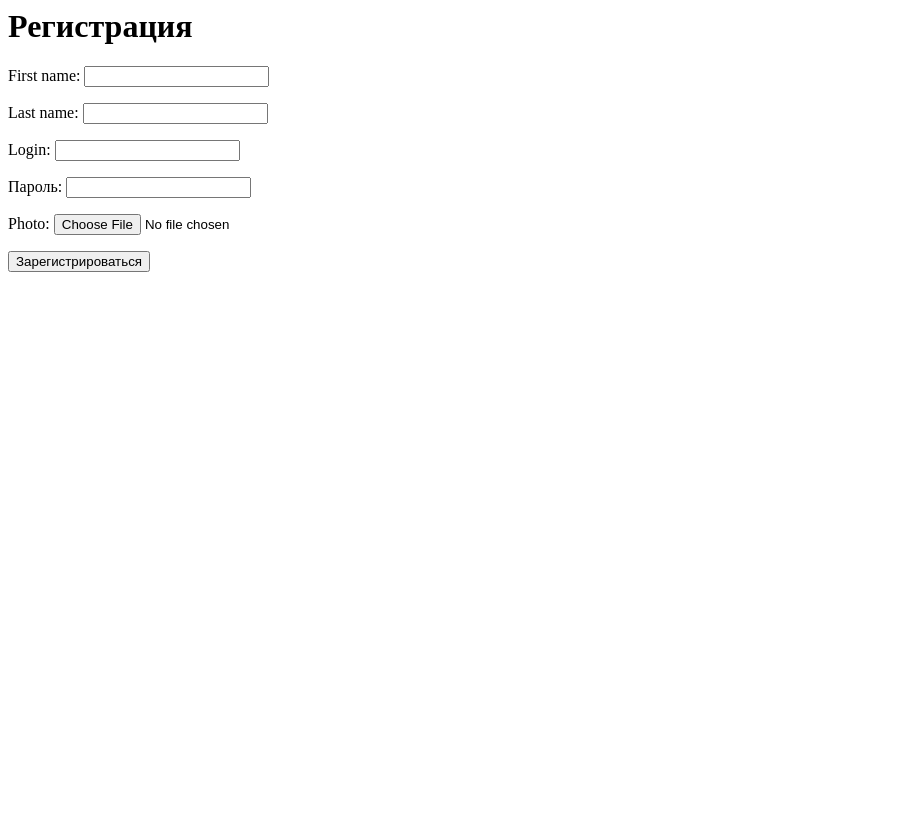
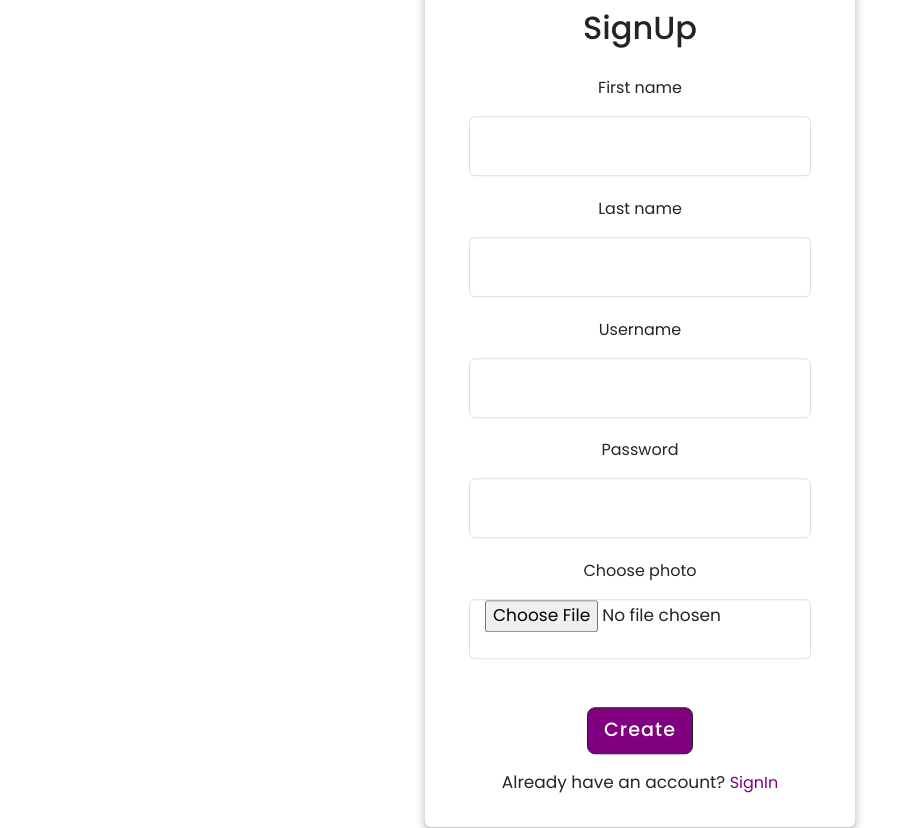
Before and after one commit to V1P7/TeamPlannerDjango, a Django app: page /account/signup/ in a window 1280 px wide. Shown: the whole page, without its empty margins (0-914 px from the left). Before the commit the page ends 272 px from the top, so only its background shows below. Run offline with Django 4.2, Linux system fonts and the light colour scheme.

Commit message:
Add login page and fix register form

```diff
--- a/accounts/admin.py
+++ b/accounts/admin.py
@@ -1,4 +1,5 @@
 from django.contrib import admin
 from .models import User
 
+
 admin.site.register(User)
--- a/accounts/forms.py
+++ b/accounts/forms.py
@@ -3,6 +3,15 @@ from .models import User
 
 
 class SignUpForm(forms.ModelForm):
+    password = forms.CharField(widget = forms.PasswordInput)
+
     class Meta:
         model = User
-        fields = ['first_name', 'last_name', 'login', 'password', 'photo']
+        fields = ['first_name', 'last_name', 'username', 'password', 'photo']
+
+    photo = forms.ImageField(required=False, widget=forms.FileInput)
+
+
+class SignInForm(forms.Form):
+    username = forms.CharField()
+    password = forms.CharField(widget=forms.PasswordInput)
--- a/accounts/models.py
+++ b/accounts/models.py
@@ -6,7 +6,6 @@ from datetime import date
 class User(AbstractUser):
 	first_name = models.CharField(max_length = 100)
 	last_name = models.CharField(max_length = 100)
-	login = models.CharField(max_length = 100)
 	age = models.PositiveIntegerField(null = True, blank = True)
 	birthday = models.DateField(null = True, blank = True)
 	position = models.CharField(max_length = 20)
@@ -16,4 +15,4 @@ class User(AbstractUser):
 	vacations_days = models.PositiveIntegerField(default = 0)
 
 	def __str__(self):
-		return self.login
+		return self.username
--- a/accounts/urls.py
+++ b/accounts/urls.py
@@ -3,6 +3,6 @@ from . import views
 
 urlpatterns = [
 	path('signup/', views.signup, name = 'signup'),
-	# path('signin/', views.signin, name = 'signin'),
+	path('signin/', views.signin, name = 'signin'),
 	# path('logout', views.index, name='logout'),
 ]
--- a/accounts/views.py
+++ b/accounts/views.py
@@ -1,18 +1,37 @@
-
+from django.contrib.auth import authenticate, login
 from django.shortcuts import redirect, render
-
-from .forms import SignUpForm
+from .forms import SignUpForm, SignInForm
 
 
 def signup(request):
-	form = SignUpForm()
 	if request.method == 'POST':
-		form = SignUpForm(request.POST)
+		form = SignUpForm(request.POST, request.FILES)
 		if form.is_valid():
 			user = form.save()
-			# процедура сохранения пароля
-			return redirect('index')
+			return redirect('signin')
 	else:
 		form = SignUpForm()
 
 	return render(request, 'accounts/signup.html', {'form': form})
+
+
+def signin(request):
+	if request.method == 'POST':
+
+		form = SignInForm(request.POST)
+
+		if form.is_valid():
+
+			username = form.cleaned_data['username']
+			password = form.cleaned_data['password']
+
+			user = authenticate(request, username = username, password = password)
+
+			if user is not None:
+				login(request, user)
+				return redirect('team_panel')
+
+	else:
+		form = SignInForm()
+
+	return render(request, 'accounts/signin.html', {'form': form})
--- a/main_dev/urls.py
+++ b/main_dev/urls.py
@@ -2,5 +2,5 @@ from django.urls import path
 from . import views
 
 urlpatterns = [
-    path('team_panel/', views.index, name='index'),
+    path('team_panel/', views.index, name='team_panel'),
 ]
--- /dev/null
+++ b/templates/accounts/base.html
@@ -0,0 +1,111 @@
+{% load static %}
+<!DOCTYPE html>
+<!---Coding By CoderGirl | www.codinglabweb.com--->
+<html lang="ru">
+<head>
+  <meta charset="UTF-8">
+  <meta name="viewport" content="width=device-width, initial-scale=1.0">
+  <meta http-equiv="X-UA-Compatible" content="ie=edge">
+  <title>Registration Form</title>
+  <!---Custom CSS File--->
+  <link href="https://cdn.jsdelivr.net/npm/bootstrap@5.3.0/dist/css/bootstrap.min.css" rel="stylesheet" integrity="sha384-9ndCyUaIbzAi2FUVXJi0CjmCapSmO7SnpJef0486qhLnuZ2cdeRhO02iuK6FUUVM" crossorigin="anonymous">
+  <style>
+/* Import Google font - Poppins */
+@import url('https://fonts.googleapis.com/css2?family=Poppins:wght@200;300;400;500;600;700&display=swap');
+*{
+  margin: 0;
+  padding: 0;
+  box-sizing: border-box;
+  font-family: 'Poppins', sans-serif;
+}
+body{
+  min-height: 100vh;
+  width: 100%;
+  background: white;
+}
+.container{
+  position: absolute;
+  top: 50%;
+  left: 50%;
+  transform: translate(-50%,-50%);
+  max-width: 430px;
+  width: 100%;
+  background: #fff;
+  border-radius: 7px;
+  box-shadow: 0 5px 10px rgba(0,0,0,0.3);
+}
+.container .registration{
+  display: none;
+}
+#check:checked ~ .registration{
+  display: block;
+}
+#check:checked ~ .login{
+  display: none;
+}
+#check{
+  display: none;
+}
+.container .form{
+  padding: 2rem;
+}
+.form header{
+  font-size: 2rem;
+  font-weight: 500;
+  text-align: center;
+  margin-bottom: 1.5rem;
+}
+.form input{
+  height: 60px;
+  width: 100%;
+  padding: 0 15px;
+  font-size: 17px;
+  margin-bottom: 1.3rem;
+  border: 1px solid #ddd;
+  border-radius: 6px;
+  outline: none;
+}
+.form input:focus{
+  box-shadow: 0 1px 0 rgba(0,0,0,0.2);
+}
+.form a{
+  font-size: 16px;
+  color: purple;
+  text-decoration: none;
+}
+.form a:hover{
+  text-decoration: underline;
+}
+.form button{
+  color: #fff;
+  background: purple;
+  font-size: 1.2rem;
+  font-weight: 500;
+  letter-spacing: 1px;
+  margin-top: 1.7rem;
+  cursor: pointer;
+  transition: 0.4s;
+}
+.form input.button:hover{
+  background: purple;
+}
+.signup{
+  font-size: 17px;
+  text-align: center;
+}
+.signup label{
+  color: purple;
+  cursor: pointer;
+}
+.signup label:hover{
+  text-decoration: underline;
+}
+
+  </style>
+</head>
+<body>
+    {% block content %}
+
+    {% endblock %}
+</body>
+</html>
--- a/templates/accounts/signup.html
+++ b/templates/accounts/signup.html
@@ -1,11 +1,32 @@
+{% extends 'accounts/base.html' %}
 
-<h1>Регистрация</h1>
-
-<form method="post" enctype="multipart/form-data">
-
-  {% csrf_token %}
-
-  {{ form.as_p }}
-
-  <button type="submit" class="btn btn-primary">Зарегистрироваться</button>
-</form>
+{% block content %}
+	<div class="container">
+    <input type="checkbox" id="check">
+    <div class="login form">
+      <header>SignUp</header>
+    <form method="POST" action="" enctype="multipart/form-data">
+        {% csrf_token %}
+        <p style="text-align: center">First name</p>
+        {{ form.first_name }}
+        <p style="text-align: center">Last name</p>
+        {{ form.last_name }}
+        <p style="text-align: center">Username</p>
+        {{ form.username }}
+        <p style="text-align: center">Password</p>
+        {{ form.password }}
+        <p style="text-align: center">Choose photo</p>
+        {{ form.photo }}
+        <div class="d-flex justify-content-center">
+            <button class="btn btn-dark btn-lg">Create</button>
+        </div>
+        <p></p>
+    </form>
+    <div class="signup">
+        <span class="signup">Already have an account?
+          <a href="{% url 'signin' %}"><label>SignIn</label></a>
+        </span>
+      </div>
+    </div>
+  </div>
+{% endblock %}
```
Also changed, not shown: templates/accounts/signin.html (added, +26 -0 lines), db.sqlite3.
